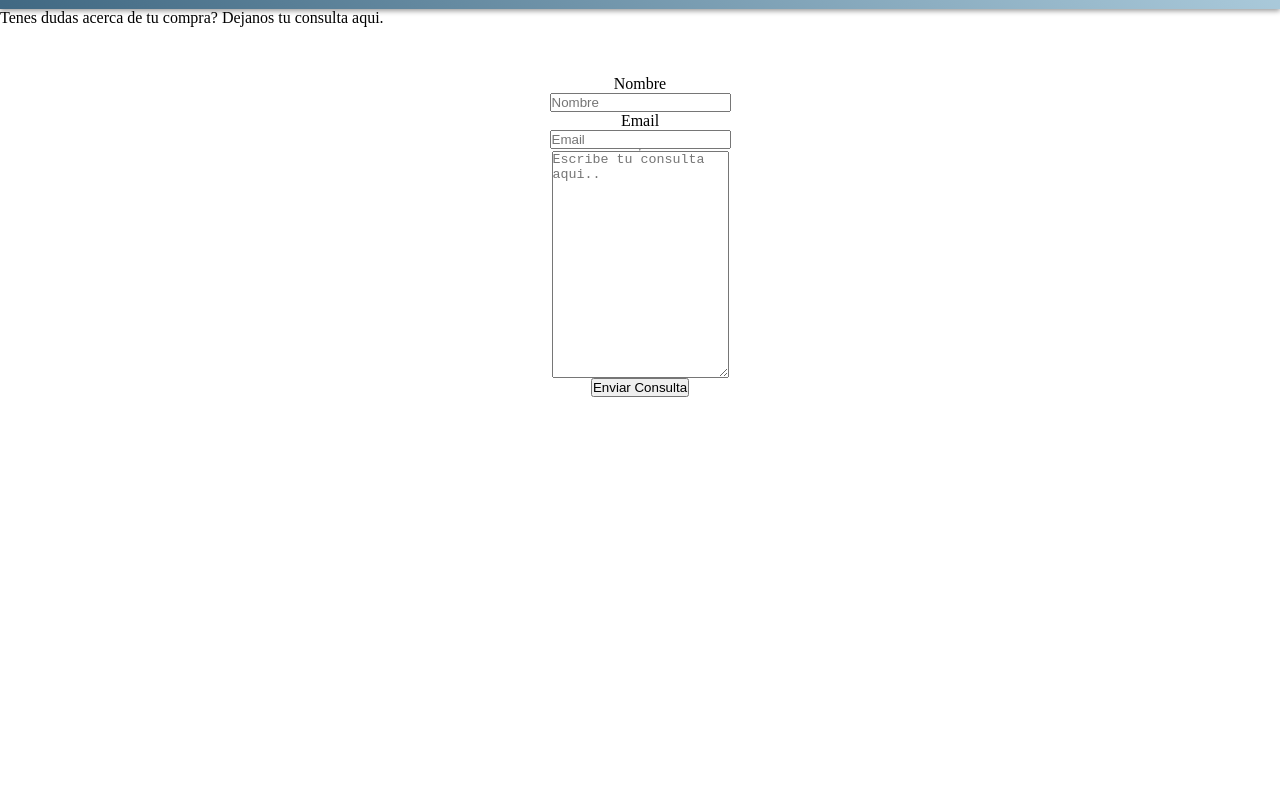
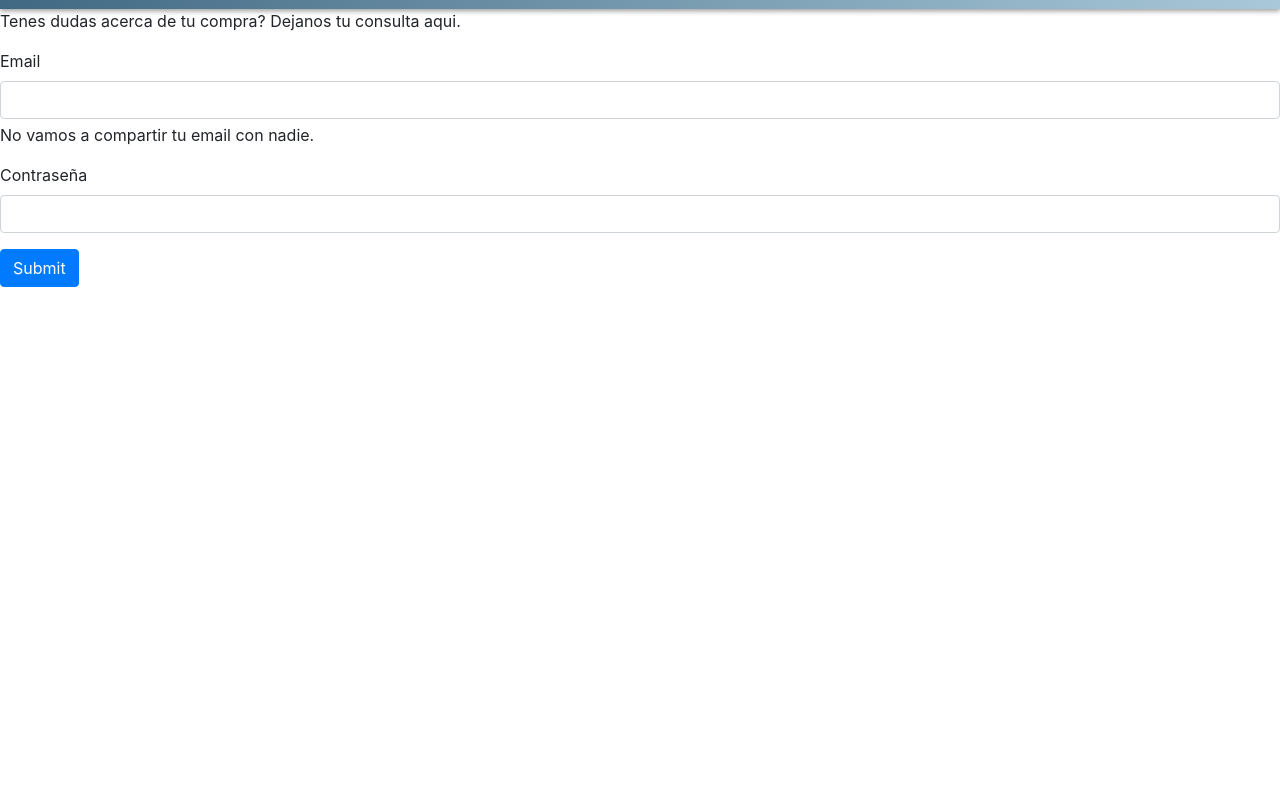
Before and after one commit to kirbycarcamo/f14almacendebebidas, a plain HTML site: page pages/contacto.html in a window 1280 px wide. Shown: the part 91-881 px from the top of the page. Drawn offline with nearby package versions, Linux system fonts and the light colour scheme.

Commit message:
Agregue bootstrap al form y botones del index, y en Contacto.html aplique al form.

```diff
--- a/css/estilos.css
+++ b/css/estilos.css
@@ -141,11 +141,6 @@ ul {
     margin-bottom: 2rem;
 }
 
-.section-tres button {
-    margin: 2rem 0rem 4rem 0rem;
-    padding: 1rem;
-}
-
 .pregfrec {
     width: 100%;
     height: 100%;
--- a/pages/contacto.html
+++ b/pages/contacto.html
@@ -5,6 +5,10 @@
     <meta http-equiv="X-UA-Compatible" content="IE=edge">
     <meta name="viewport" content="width=device-width, initial-scale=1.0">
     <title>Contacto</title>
+    <link rel="stylesheet" href="https://cdn.jsdelivr.net/npm/bootstrap@4.4.1/dist/css/bootstrap.min.css" integrity="sha384-Vkoo8x4CGsO3+Hhxv8T/Q5PaXtkKtu6ug5TOeNV6gBiFeWPGFN9MuhOf23Q9Ifjh" crossorigin="anonymous">
+    <script src="https://code.jquery.com/jquery-3.4.1.slim.min.js" integrity="sha384-J6qa4849blE2+poT4WnyKhv5vZF5SrPo0iEjwBvKU7imGFAV0wwj1yYfoRSJoZ+n" crossorigin="anonymous"></script>
+    <script src="https://cdn.jsdelivr.net/npm/popper.js@1.16.0/dist/umd/popper.min.js" integrity="sha384-Q6E9RHvbIyZFJoft+2mJbHaEWldlvI9IOYy5n3zV9zzTtmI3UksdQRVvoxMfooAo" crossorigin="anonymous"></script>
+    <script src="https://cdn.jsdelivr.net/npm/bootstrap@4.4.1/dist/js/bootstrap.min.js" integrity="sha384-wfSDF2E50Y2D1uUdj0O3uMBJnjuUD4Ih7YwaYd1iqfktj0Uod8GCExl3Og8ifwB6" crossorigin="anonymous"></script>
     <link rel="stylesheet" href="../css/estilos.css">
     <link href="https://fonts.googleapis.com/css2?family=Roboto+Slab:wght@200;500&display=swap" rel="stylesheet">
 </head>
@@ -30,15 +34,18 @@
     </header>
     <main class="main">
         <p>Tenes dudas acerca de tu compra? Dejanos tu consulta aqui.</p>
-        <form class="formcontacto">
-            <label for="nombre">Nombre</label>
-            <input type="text" placeholder="Nombre" id="nombre">
-            <label for="email">Email</label>
-            <input type="email" placeholder="Email" id="email">
-            <hr>
-            <textarea rows="15" placeholder="Escribe tu consulta aqui.."></textarea>
-            <button>Enviar Consulta</button>
-        </form>
+        <form>
+            <div class="mb-3">
+              <label for="exampleInputEmail1" class="form-label">Email</label>
+              <input type="email" class="form-control" id="exampleInputEmail1" aria-describedby="emailHelp">
+              <div id="emailHelp" class="form-text">No vamos a compartir tu email con nadie.</div>
+            </div>
+            <div class="mb-3">
+              <label for="exampleInputPassword1" class="form-label">Contraseña</label>
+              <input type="password" class="form-control" id="exampleInputPassword1">
+            </div>
+            <button type="submit" class="btn btn-primary">Submit</button>
+          </form>
     </main>
     <footer class="footer">
         <img src="../img/f14logo.png" alt="f14logo" width="50" height="50">
```
Also changed, not shown: index.html (+8 -7 lines).
